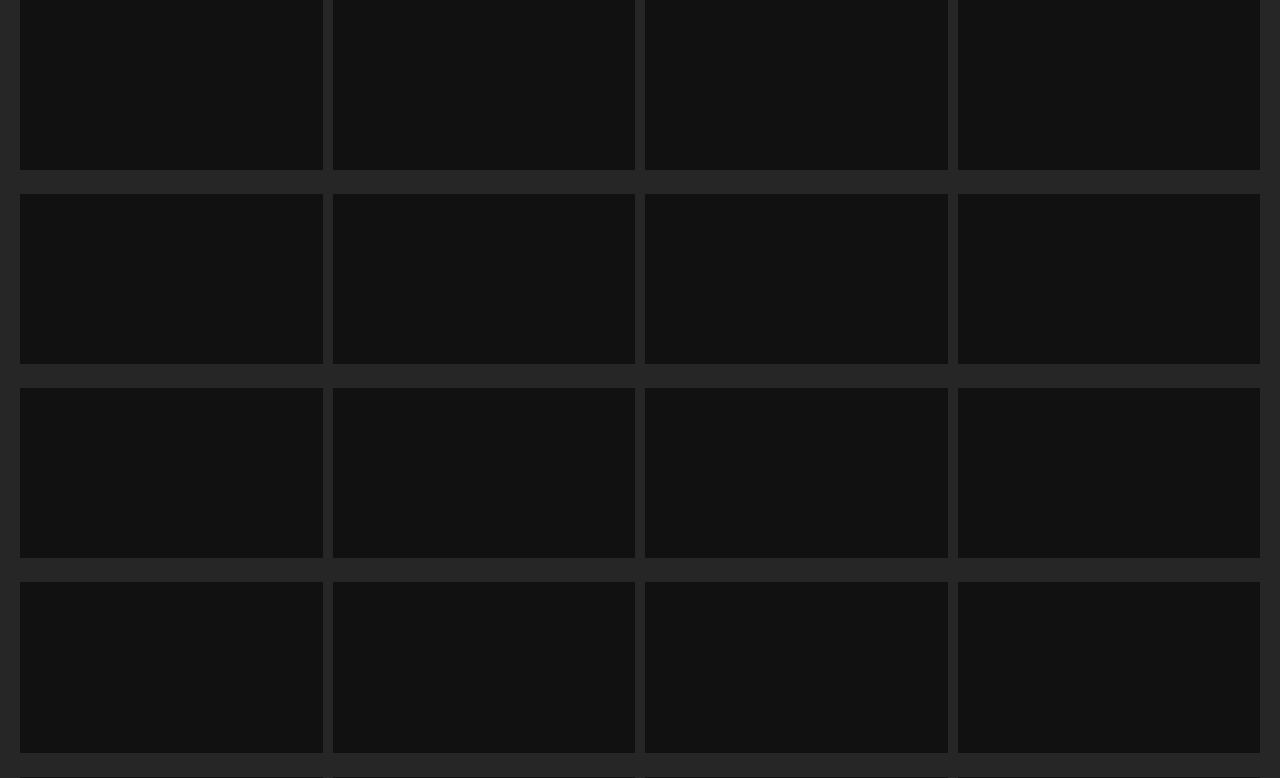
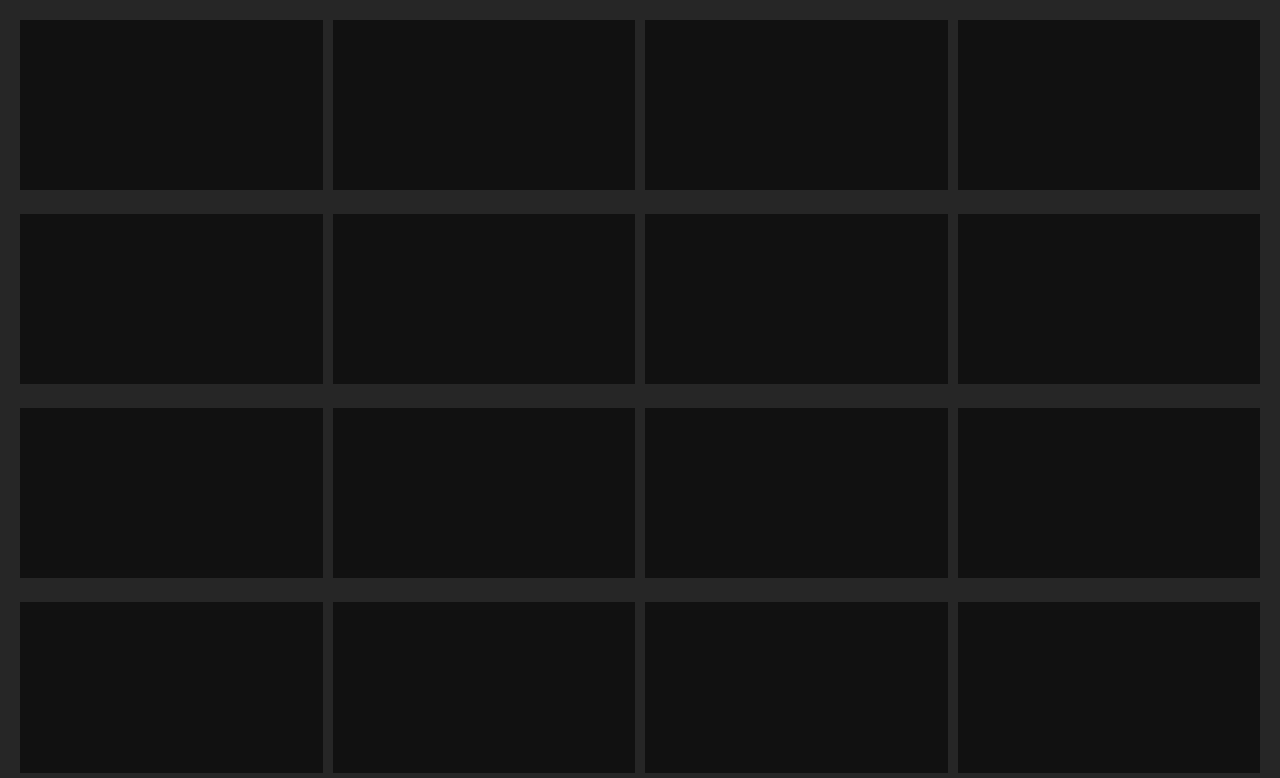
Before and after one commit to thebanon/fap, a PHP site: page / in a window 1280 px wide. Shown: the part 194-972 px from the top of the page. Run offline with PHP 8.4, Linux system fonts and the light colour scheme.

Commit message:
Update UI

```diff
--- a/bux/index.css
+++ b/bux/index.css
@@ -23,7 +23,7 @@
 
 .section-video, .tags {width: 1920px;max-width: calc(100% - 0px);margin: auto;/* margin-bottom: 20px; */}
 
-.section-video .media-video {display: inline-block;width: calc((100% - 50px)/6);background: #111;margin-right: 10px;margin-bottom: 20px;}
+.section-video .media-video {display: inline-block;width: calc((100% - 50px)/6);background: #111;margin-right: 10px;margin-top: 20px;}
 .section-video .media-video:nth-child(6n) { margin-right: 0; }
 .section-video .media-video .header-video { width: 100%; padding-top: 56.25%; height: 0; }
 
@@ -58,7 +58,7 @@
     .section-video .media-video:nth-child(4n) { margin-right: 10px; }
     .section-video .media-video:nth-child(3n) { margin-right: 10px; }
     .section-video .media-video:nth-child(2n) { margin-right: 0px; }
-    .header-index {white-space: nowrap;overflow-y: hidden;padding: 0 10px;max-width: calc(100% - 20px);}
+    .header-index {white-space: nowrap;overflow-y: hidden;padding: 0 10px;max-width: calc(100% - 20px);display: none;}
     .tags > * {display: inline-block;vertical-align: top;margin: 20px 20px 20px 0;}
 }
 @media screen and (max-width: 480px) {
```
